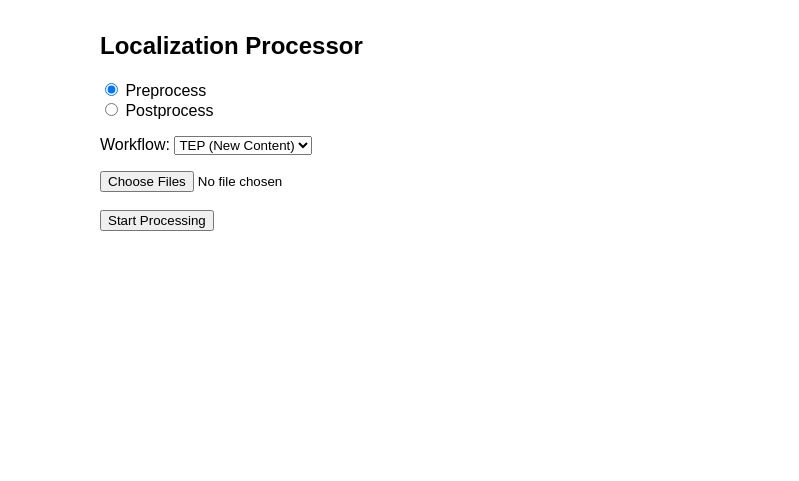
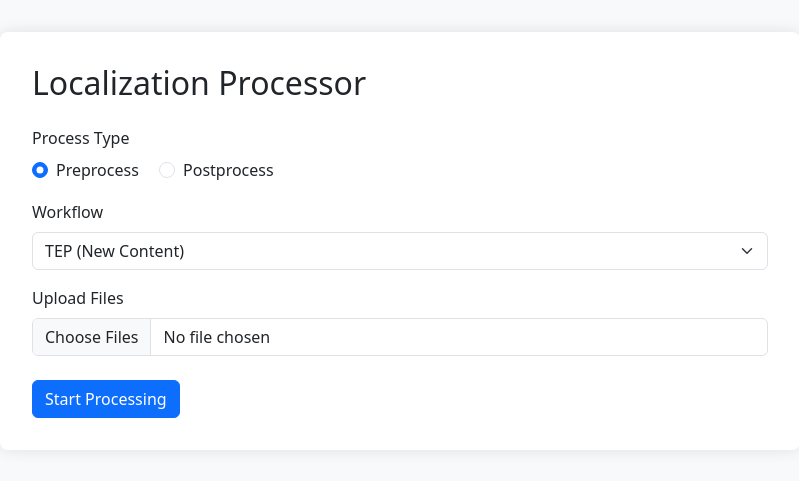
Before and after one commit to manibrh/FilePrep-NewContents, a Flask app: page / in a window 1280 px wide. Shown: the top 481 px of the page, without its empty margins (240-1039 px from the left). Run offline with Flask 3, Linux system fonts and the light colour scheme; parts of the project's set-up code (start-up, migrations or seed data) failed here and were passed over.

Commit message:
Update ui.html

```diff
--- a/templates/ui.html
+++ b/templates/ui.html
@@ -3,41 +3,62 @@
 <head>
   <meta charset="UTF-8">
   <title>Localization Processor</title>
+  <link href="https://cdn.jsdelivr.net/npm/bootstrap@5.3.0/dist/css/bootstrap.min.css" rel="stylesheet">
   <style>
-    body { font-family: sans-serif; margin: 2em; }
-    .container { max-width: 600px; margin: auto; }
-    .toggle-group { margin-bottom: 1em; }
-    .status { margin-top: 1em; font-weight: bold; }
-    .hidden { display: none; }
-    .file-list a { display: block; margin: 0.5em 0; }
+    body { background-color: #f8f9fa; padding: 2em; }
+    .container { max-width: 800px; margin: auto; background: white; padding: 2em; border-radius: 0.5em; box-shadow: 0 0 15px rgba(0,0,0,0.1); }
   </style>
 </head>
 <body>
 <div class="container">
-    <h2>Localization Processor</h2>
+  <h2 class="mb-4">Localization Processor</h2>
   <form id="processForm">
-      <div class="toggle-group">
-        <label><input type="radio" name="processType" value="preprocess" checked> Preprocess</label><br>
-        <label><input type="radio" name="processType" value="postprocess"> Postprocess</label>
+    <div class="mb-3">
+      <label class="form-label">Process Type</label><br>
+      <div class="form-check form-check-inline">
+        <input class="form-check-input" type="radio" name="processType" value="preprocess" checked>
+        <label class="form-check-label">Preprocess</label>
+      </div>
+      <div class="form-check form-check-inline">
+        <input class="form-check-input" type="radio" name="processType" value="postprocess">
+        <label class="form-check-label">Postprocess</label>
+      </div>
     </div>
 
-      <div class="toggle-group">
-        <label>Workflow:
-          <select name="workflow" required>
+    <div class="mb-3">
+      <label class="form-label">Workflow</label>
+      <select name="workflow" id="workflow" class="form-select" required>
         <option value="tep">TEP (New Content)</option>
         <option value="legacy">Legacy Review</option>
       </select>
-        </label>
     </div>
 
-      <input type="file" name="files" id="fileInput" multiple required><br><br>
-      <button type="submit">Start Processing</button>
+    <div class="mb-3" id="tepUpload">
+      <label class="form-label">Upload Files</label>
+      <input type="file" class="form-control" name="files" id="fileInput" multiple required>
+    </div>
+
+    <div class="row" id="legacyUpload" style="display:none;">
+      <div class="col-md-6">
+        <label class="form-label">Source File</label>
+        <input type="file" class="form-control" name="files" id="sourceFile">
+      </div>
+      <div class="col-md-6">
+        <label class="form-label">Target File</label>
+        <input type="file" class="form-control" name="files" id="targetFile">
+      </div>
+    </div>
+
+    <div class="mt-4">
+      <button type="submit" class="btn btn-primary">Start Processing</button>
+    </div>
   </form>
 
-    <div id="status" class="status hidden">Processing...</div>
-    <div id="results" class="file-list hidden">
+  <div id="status" class="text-info mt-4" style="display:none">Processing...</div>
+  <div id="results" class="mt-3" style="display:none">
     <h4>Processed Files:</h4>
-      <div id="fileLinks"></div>
+    <div id="fileLinks" class="mb-2"></div>
+    <a id="downloadZip" class="btn btn-success" href="#" download>Download All as ZIP</a>
   </div>
 </div>
 
@@ -46,31 +67,45 @@
   const status = document.getElementById('status');
   const results = document.getElementById('results');
   const fileLinks = document.getElementById('fileLinks');
+  const downloadZip = document.getElementById('downloadZip');
+
+  const workflowSelect = document.getElementById('workflow');
+  const tepUpload = document.getElementById('tepUpload');
+  const legacyUpload = document.getElementById('legacyUpload');
+
+  workflowSelect.addEventListener('change', () => {
+    if (workflowSelect.value === 'legacy') {
+      tepUpload.style.display = 'none';
+      legacyUpload.style.display = 'flex';
+    } else {
+      tepUpload.style.display = 'block';
+      legacyUpload.style.display = 'none';
+    }
+  });
 
   form.addEventListener('submit', async (e) => {
     e.preventDefault();
-      status.classList.remove('hidden');
-      results.classList.add('hidden');
+    status.style.display = 'block';
+    status.textContent = 'Processing...';
+    results.style.display = 'none';
     fileLinks.innerHTML = '';
-      status.textContent = 'Processing...';
 
     const formData = new FormData(form);
     const processType = form.querySelector('input[name="processType"]:checked').value;
     formData.append('processType', processType);
 
-      const res = await fetch('/process', {
-        method: 'POST',
-        body: formData
-      });
+    const res = await fetch('/process', { method: 'POST', body: formData });
+    const data = await res.json();
 
-      const data = await res.json();
     if (data.status === 'completed') {
       status.textContent = '✅ Process completed!';
-        results.classList.remove('hidden');
+      results.style.display = 'block';
+      downloadZip.href = '/download/batch.zip';
       data.files.forEach(file => {
         const link = document.createElement('a');
         link.href = `/download/${file}`;
         link.textContent = `Download ${file}`;
+        link.className = 'btn btn-outline-secondary btn-sm me-2';
         fileLinks.appendChild(link);
       });
     } else {
```
Lines whose indentation alone changed are shown as unchanged.
